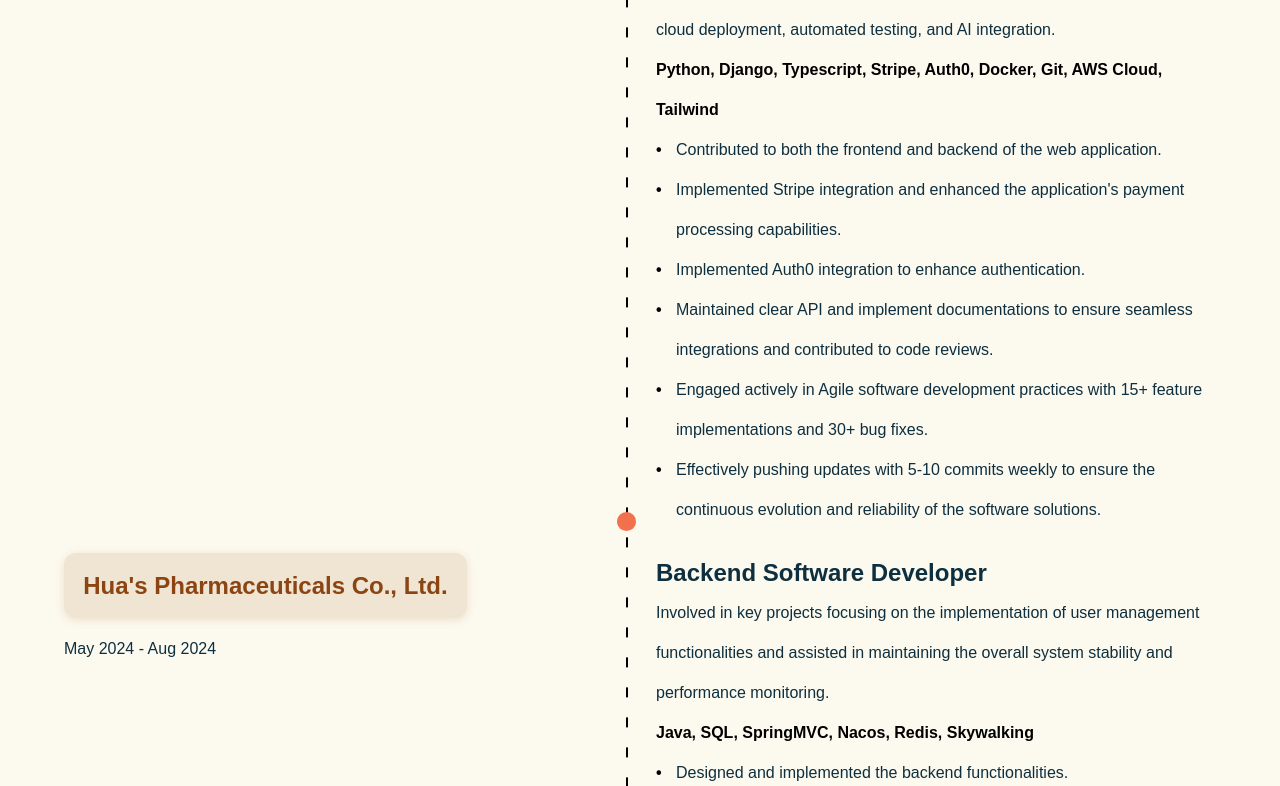
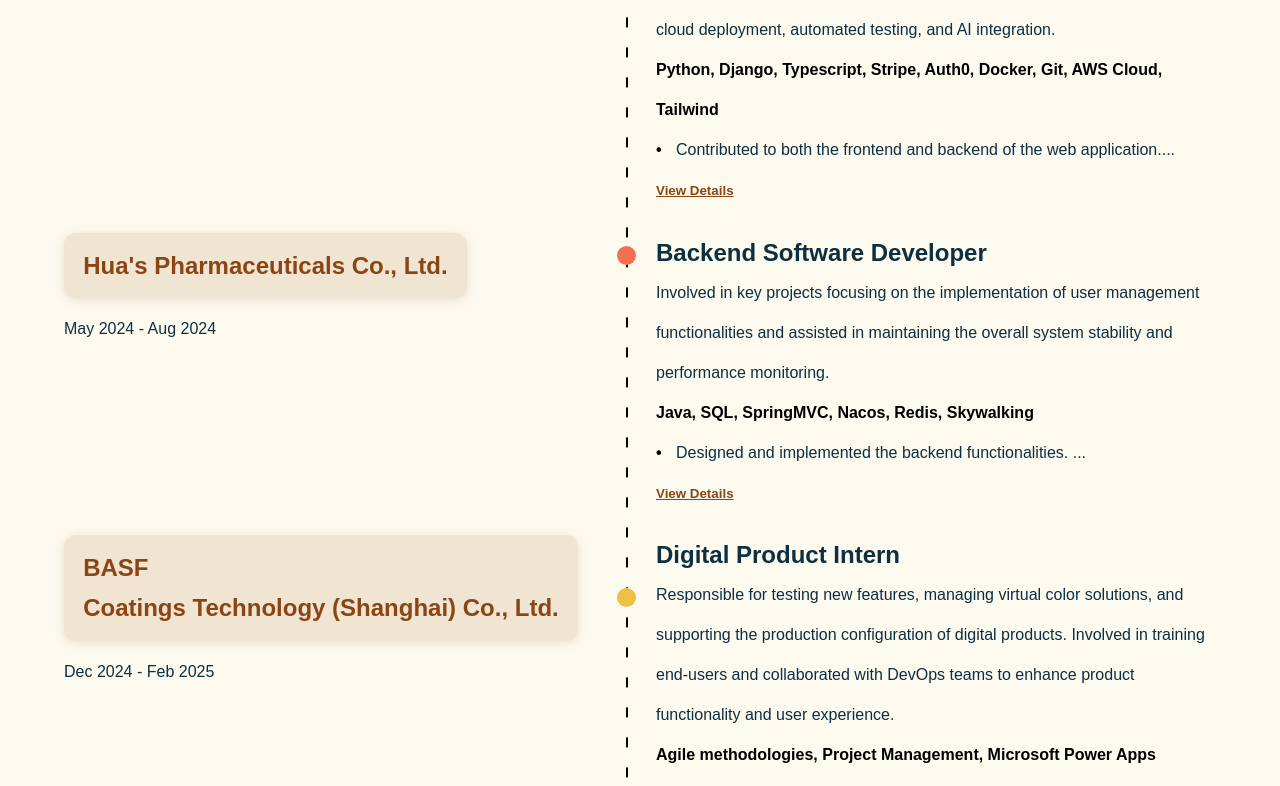
Before and after one commit to MichelleRenyx/yuxin_personal_web, a React (Vite) app: page / in a window 1280 px wide. Shown: the part 1762-2548 px from the top of the page. Built offline with nearby package versions, Linux system fonts and the light colour scheme; a web font is replaced by a local one.

Commit message:
feat: hide details of work exps and add a button for it.

```diff
--- a/src/components/Portfolio/Portfolio.jsx
+++ b/src/components/Portfolio/Portfolio.jsx
@@ -94,7 +94,7 @@
                                 className={css.projectImage}
                                 initial={index >= 2 ? { opacity: 0, y: 20 } : {}}
                                 animate={index >= 2 ? { opacity: 1, y: 0 } : {}}
-                                transition={{ duration: 0.6, delay: (index - 2) * 0.1 }}
+                                transition={{ duration: 0.3, delay: (index - 2) * 0.1 }}
                             />
                         ))}
                     </div>
--- a/src/components/WorkExps/WorkExps.jsx
+++ b/src/components/WorkExps/WorkExps.jsx
@@ -1,10 +1,19 @@
-import React from "react";
+import React, { useState } from "react";
 import css from "./WorkExps.module.scss";
 import { motion } from "framer-motion";
 import {fadeIn, staggerChildren, textVariant2, zoomIn} from "../../utils/motion";
 import { workExp } from "../../utils/data";
 
 const WorkExps = () => {
+    const [awardsExpanded, setAwardsExpanded] = useState(
+    Array(workExp.length).fill(false)
+    );
+
+    const toggleAwards = (index) => {
+    const newState = [...awardsExpanded];
+    newState[index] = !newState[index];
+    setAwardsExpanded(newState);
+    };
     return(
         <motion.section
         id="workexps"
@@ -38,11 +47,23 @@
                                     <div className={css.techStack}>
                                         <p>{exp.techStack}</p>
                                     </div>
-                                    <div className={css.awardsText}>
+                                    {/* <div className={css.awardsText}>
                                         {exp.awards.split('\n').map((item, index) => (
                                         <p key={index}>{item}</p>
                                         ))}
+                                    </div> */}
+                                    <div className={css.awardsText}>
+                                        {awardsExpanded[i]
+                                        ? exp.awards.split("\n").map((item, index) => <p key={index}>{item}</p>)
+                                        : <p>{exp.awards.split("\n")[0]}...</p>
+                                        }
                                     </div>
+                                    <button
+                                        className={css.viewDetailBtn}
+                                        onClick={() => toggleAwards(i)}
+                                    >
+                                        {awardsExpanded[i] ? "Hide Details" : "View Details"}
+                                    </button>
                                 </div>
                             </motion.div>
                             )
--- a/src/components/WorkExps/WorkExps.module.scss
+++ b/src/components/WorkExps/WorkExps.module.scss
@@ -65,6 +65,19 @@
                         position: absolute;
                         left: 0;
                         top: 0;
+                    }
+                    .viewDetailBtn {
+                        background: none;
+                        border: none;
+                        color: #8b4513;
+                        font-weight: 700;
+                        cursor: pointer;
+                        margin-top: 0.5rem;
+                        text-decoration: underline;
+
+                        &:hover {
+                            color: #5d2e0d;
+                        }
                     }
                 }
 
```
